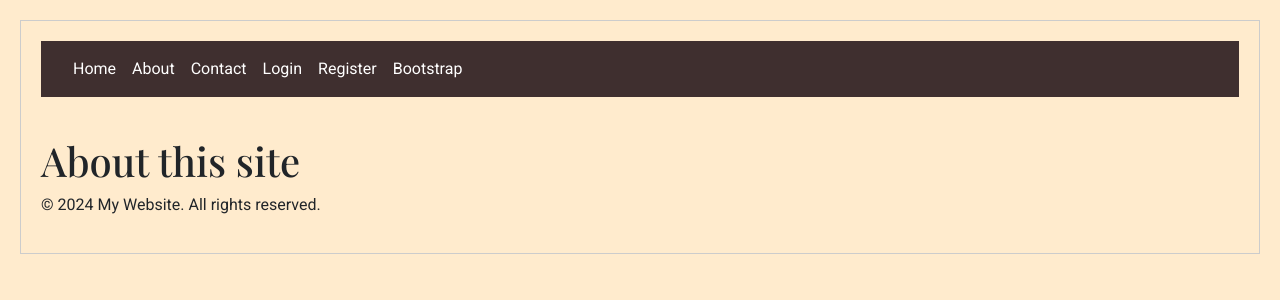
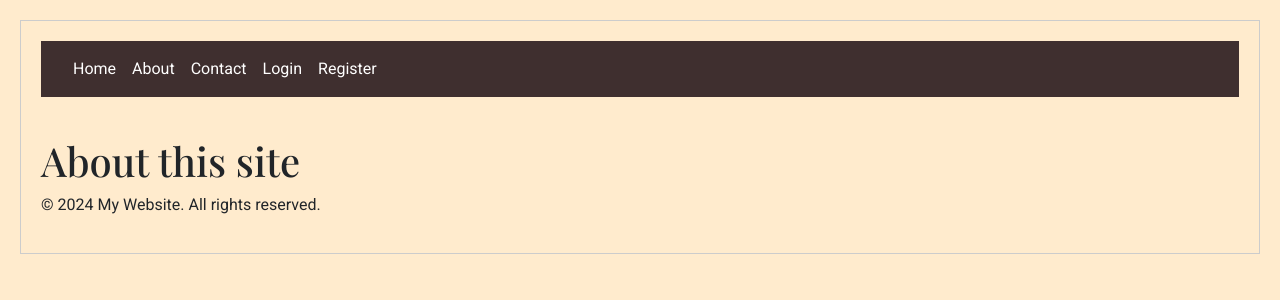
Before and after one commit to bizboz1981/CI3-flask-books, a Flask app: page /about in a window 1280 px wide. Shown: the top 300 px of the page. Run offline with Flask 3, Linux system fonts and the light colour scheme; some libraries are stand-ins or nearby versions; some web fonts are replaced.

Commit message:
refactor: Remove Bootstrap link from navigation bar in base.html

```diff
--- a/templates/base.html
+++ b/templates/base.html
@@ -21,7 +21,6 @@
                 <li class="nav-item"><a class="nav-link" href="{{ url_for('login') }}">Login</a></li>
                 <li class="nav-item"><a class="nav-link" href="{{ url_for('register') }}">Register</a></li>
             {% endif %}
-            <li class="nav-item"><a class="nav-link" href="{{ url_for('bootstrap') }}">Bootstrap</a></li>
         </ul>
     </nav>
     <header>
```
